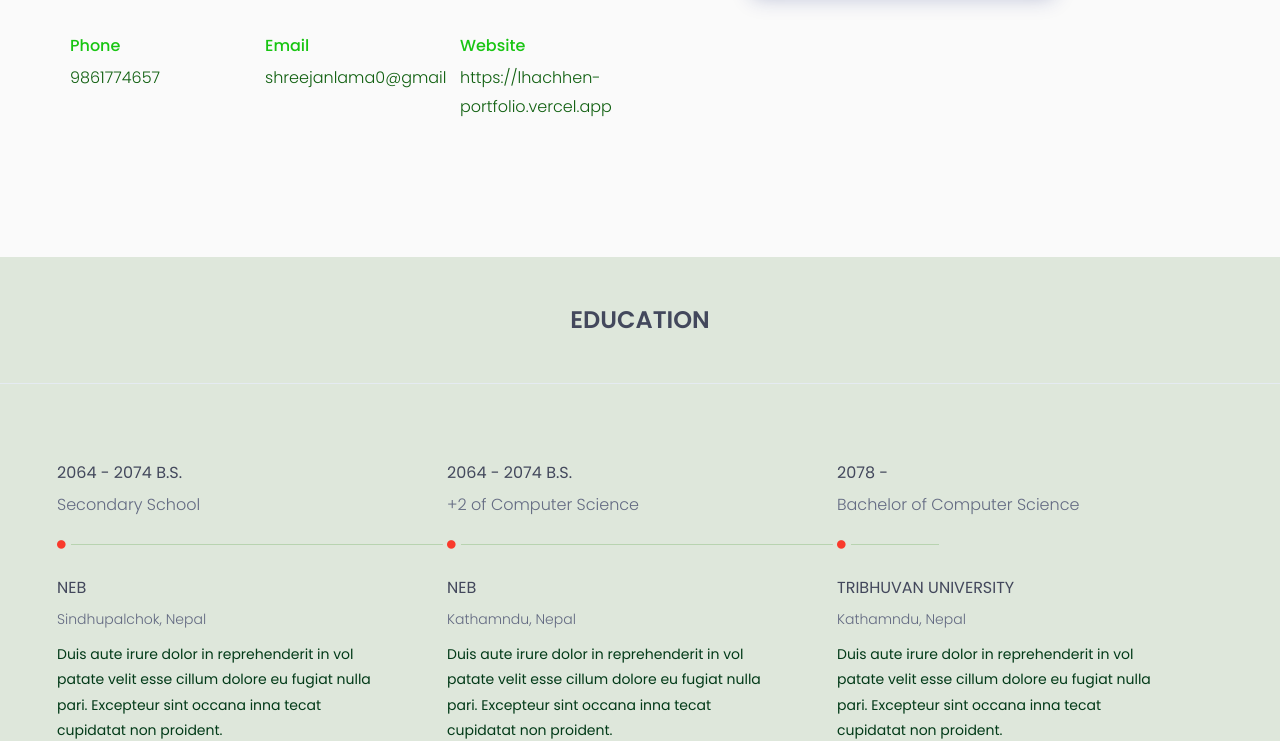
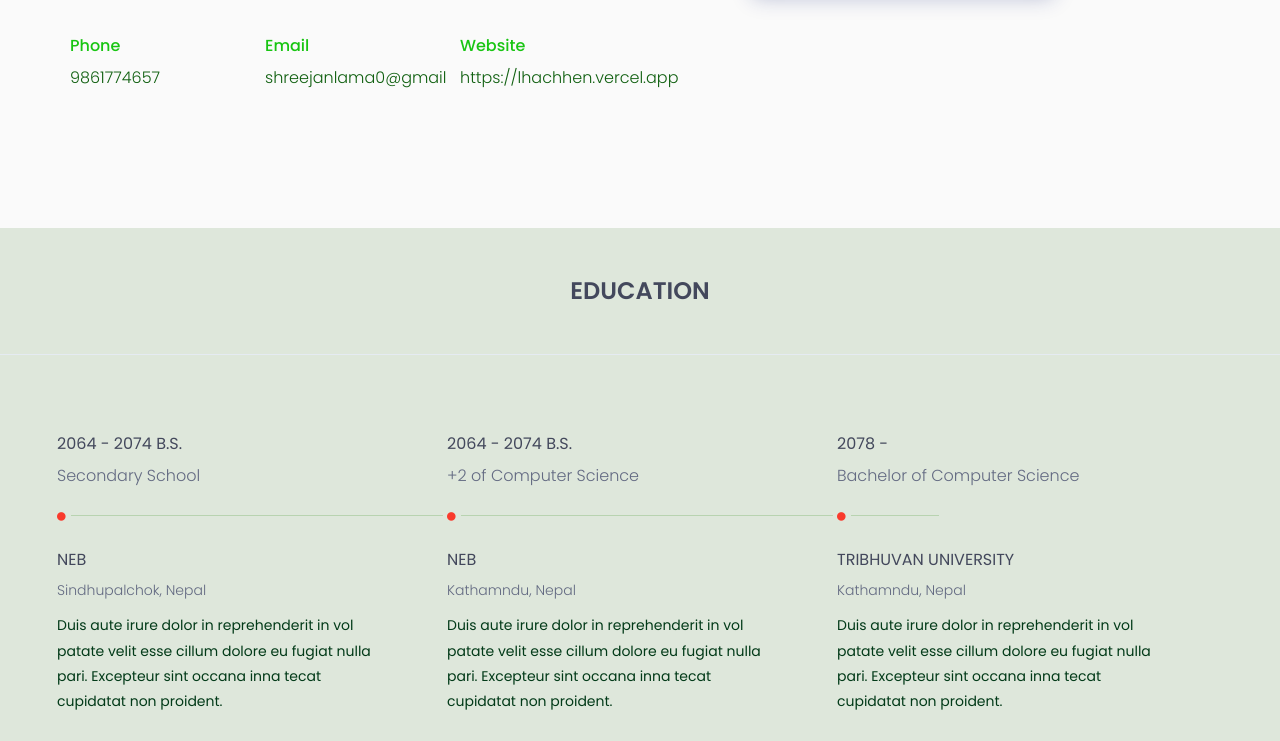
Before and after one commit to Lhachhen12/Shreejan-Portfolio, a plain HTML site: page index.html in a window 1280 px wide. Shown: the part 1505-2246 px from the top of the page. Drawn offline with nearby package versions, Linux system fonts and the light colour scheme.

Commit message:
minor: changes

```diff
--- a/index.html
+++ b/index.html
@@ -133,7 +133,7 @@
               </h2>
               <p class="animate-text">web developer</p>
               <!-- <a href="assets/download/browney.txt" download>download resume</a> -->
-              <a href="https://lhachhen-portfolio.vercel.app"> My Portfolio</a>
+              <a href="https://lhachhen.vercel.app"> My Portfolio</a>
             </div>
 
             <!--/.header-text-->
@@ -189,7 +189,7 @@
                   <div class="col-sm-4">
                     <div class="single-about-add-info">
                       <h3>website</h3>
-                      <p>https://lhachhen-portfolio.vercel.app</p>
+                      <p>https://lhachhen.vercel.app</p>
                     </div>
                   </div>
                 </div>
@@ -843,7 +843,7 @@
                     </div>
                     <div class="single-contact-add-info">
                       <h3>website</h3>
-                      <p>https://lhachhen-portfolio.vercel.app/</p>
+                      <p>https://lhachhen.vercel.app/</p>
                     </div>
                   </div>
                 </div>
```
